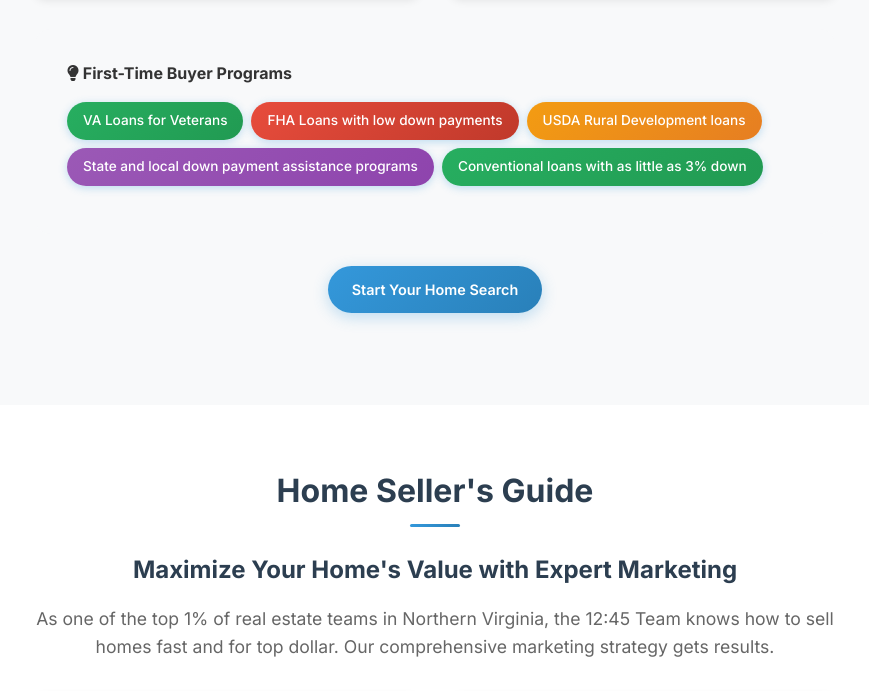
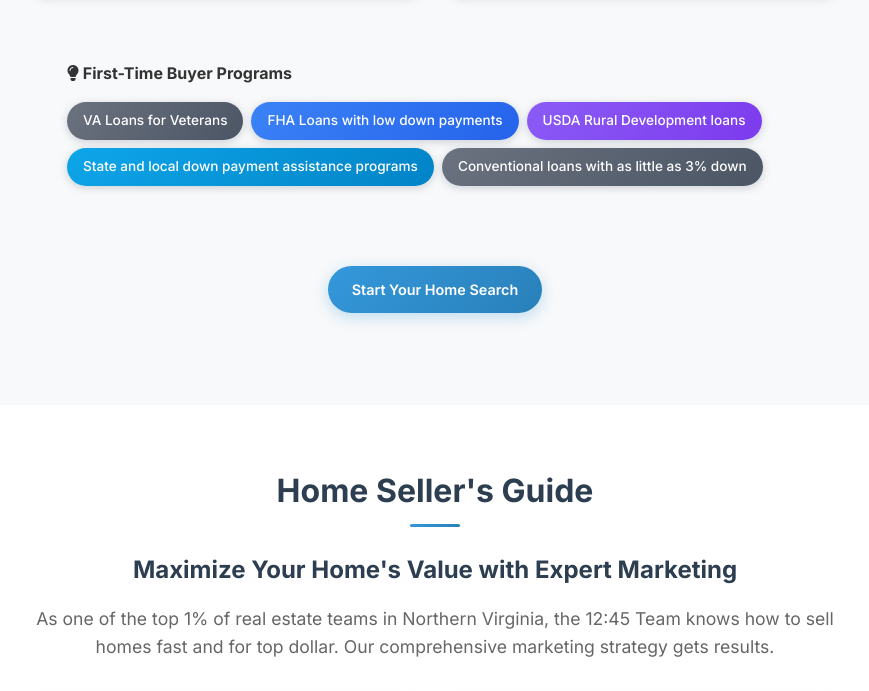
Before and after one commit to rickyvillalobos-wq/Ricky-villalobos-website, a plain HTML site: page index.html in a window 1280 px wide. Shown: the part 7115-7806 px from the top of the page, without its empty margins (205-1074 px from the left). Drawn offline with nearby package versions, Linux system fonts and the light colour scheme.

Commit message:
Add files via upload

```diff
--- a/styles.css
+++ b/styles.css
@@ -950,7 +950,7 @@ section > .container > p {
     border-color: #3498db;
 }
 
-/* BADGE/TAG STYLING FOR ELITE RANKINGS & ACHIEVEMENTS LISTS */
+/* BADGE/TAG STYLING FOR ELITE RANKINGS & ACHIEVEMENTS LISTS - NEUTRAL COLORS */
 ul[style*="margin: 1rem 0; padding-left: 1.5rem"] {
     list-style: none !important;
     margin: 1rem 0 !important;
@@ -961,7 +961,7 @@ ul[style*="margin: 1rem 0; padding-left: 1.5rem"] {
 }
 
 ul[style*="margin: 1rem 0; padding-left: 1.5rem"] li {
-    background: linear-gradient(135deg, #3498db, #2980b9);
+    background: linear-gradient(135deg, #64748b, #475569);
     color: white;
     padding: 0.5rem 1rem;
     border-radius: 20px;
@@ -973,46 +973,46 @@ ul[style*="margin: 1rem 0; padding-left: 1.5rem"] li {
     display: inline-block;
     position: relative;
     overflow: hidden;
-    box-shadow: 0 2px 8px rgba(52, 152, 219, 0.3);
+    box-shadow: 0 2px 8px rgba(100, 116, 139, 0.3);
 }
 
 ul[style*="margin: 1rem 0; padding-left: 1.5rem"] li:hover {
-    background: linear-gradient(135deg, #2980b9, #1f5f99);
+    background: linear-gradient(135deg, #475569, #334155);
     transform: translateY(-2px);
-    box-shadow: 0 4px 12px rgba(52, 152, 219, 0.4);
+    box-shadow: 0 4px 12px rgba(100, 116, 139, 0.4);
 }
 
-/* Alternative badge colors for variety */
+/* Neutral badge color variations */
 ul[style*="margin: 1rem 0; padding-left: 1.5rem"] li:nth-child(4n+1) {
-    background: linear-gradient(135deg, #27ae60, #219a52);
+    background: linear-gradient(135deg, #6b7280, #4b5563);
 }
 
 ul[style*="margin: 1rem 0; padding-left: 1.5rem"] li:nth-child(4n+2) {
-    background: linear-gradient(135deg, #e74c3c, #c0392b);
+    background: linear-gradient(135deg, #3b82f6, #2563eb);
 }
 
 ul[style*="margin: 1rem 0; padding-left: 1.5rem"] li:nth-child(4n+3) {
-    background: linear-gradient(135deg, #f39c12, #e67e22);
+    background: linear-gradient(135deg, #8b5cf6, #7c3aed);
 }
 
 ul[style*="margin: 1rem 0; padding-left: 1.5rem"] li:nth-child(4n+4) {
-    background: linear-gradient(135deg, #9b59b6, #8e44ad);
+    background: linear-gradient(135deg, #0ea5e9, #0284c7);
 }
 
 ul[style*="margin: 1rem 0; padding-left: 1.5rem"] li:nth-child(4n+1):hover {
-    background: linear-gradient(135deg, #219a52, #1e8449);
+    background: linear-gradient(135deg, #4b5563, #374151);
 }
 
 ul[style*="margin: 1rem 0; padding-left: 1.5rem"] li:nth-child(4n+2):hover {
-    background: linear-gradient(135deg, #c0392b, #a93226);
+    background: linear-gradient(135deg, #2563eb, #1d4ed8);
 }
 
 ul[style*="margin: 1rem 0; padding-left: 1.5rem"] li:nth-child(4n+3):hover {
-    background: linear-gradient(135deg, #e67e22, #d68910);
+    background: linear-gradient(135deg, #7c3aed, #6d28d9);
 }
 
 ul[style*="margin: 1rem 0; padding-left: 1.5rem"] li:nth-child(4n+4):hover {
-    background: linear-gradient(135deg, #8e44ad, #7d3c98);
+    background: linear-gradient(135deg, #0284c7, #0369a1);
 }
 
 
```
